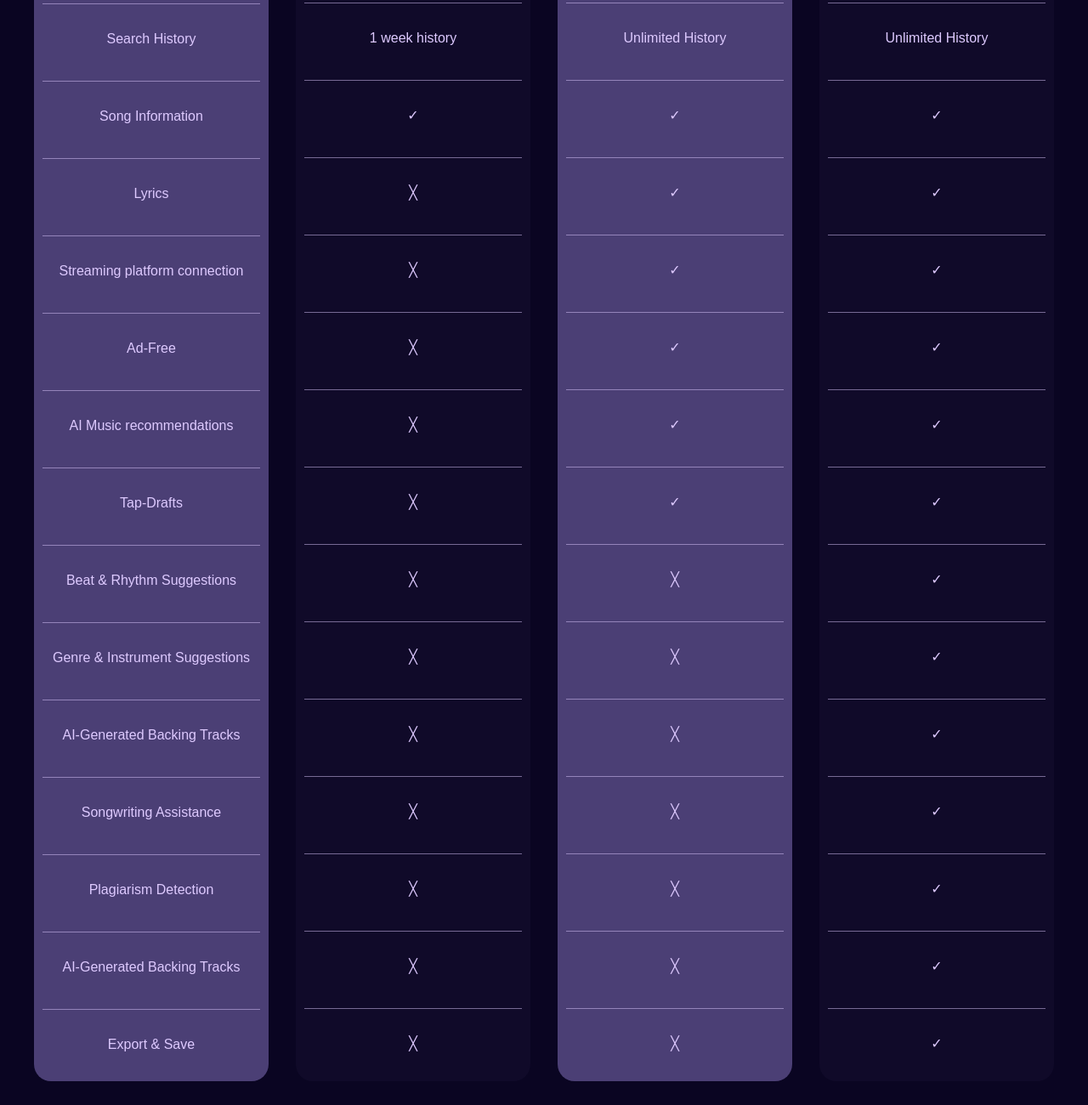
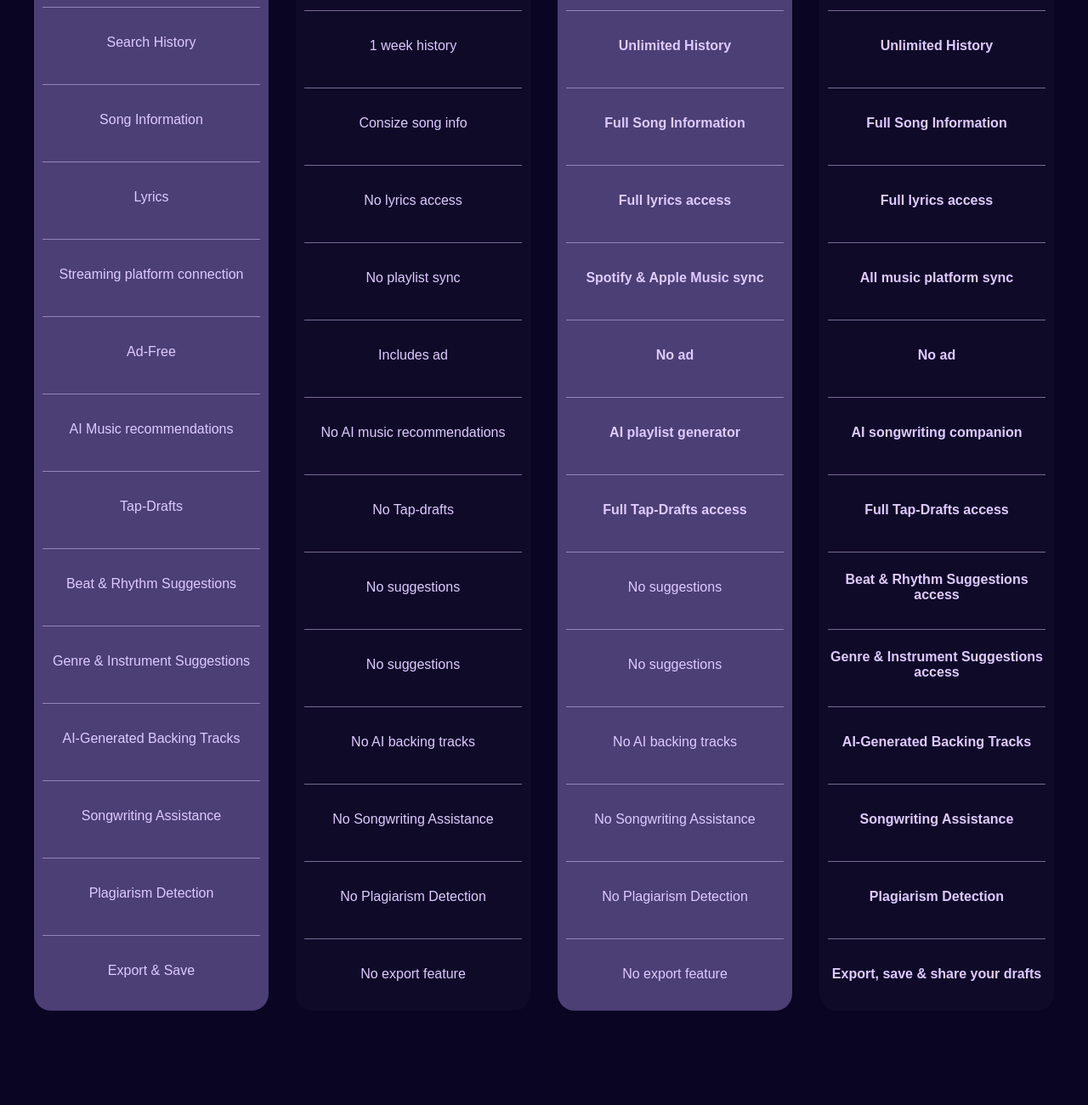
Before and after one commit to queeeety/TapToFind-DIME, a website: page pricing.html in a window 1280 px wide. Shown: the part 480-1780 px from the top of the page at 85% size. After the commit the page ends 1733 px from the top, so only its background shows below. Drawn offline with Linux system fonts and the light colour scheme; a web font is replaced by a local one.

Commit message:
pricing table is finished

```diff
--- a/pricing.html
+++ b/pricing.html
@@ -94,11 +94,6 @@
             <hr class = "pricing-line">
 
             <div class="pricing-inside-block">
-                <p class="pricing-text">AI-Generated Backing Tracks</p>
-            </div>
-            <hr class = "pricing-line">
-
-            <div class="pricing-inside-block">
                 <p class="pricing-text">Export & Save</p>
             </div>
         </div>
@@ -129,67 +124,62 @@
             <hr class = "pricing-line">
 
             <div class="pricing-inside-block">
-                <p class="pricing-text">✓</p>
+                <p class="pricing-text">Consize song info</p>
             </div>
             <hr class = "pricing-line">
 
             <div class="pricing-inside-block">
-                <p class="pricing-text">╳</p>
+                <p class="pricing-text">No lyrics access</p>
             </div>
             <hr class = "pricing-line">
 
             <div class="pricing-inside-block">
-                <p class="pricing-text">╳</p>
+                <p class="pricing-text">No playlist sync</p>
             </div>
             <hr class = "pricing-line">
 
             <div class="pricing-inside-block">
-                <p class="pricing-text">╳</p>
+                <p class="pricing-text">Includes ad</p>
             </div>
             <hr class = "pricing-line">
 
             <div class="pricing-inside-block">
-                <p class="pricing-text">╳</p>
+                <p class="pricing-text">No AI music recommendations</p>
             </div>
             <hr class = "pricing-line">
 
             <div class="pricing-inside-block">
-                <p class="pricing-text">╳</p>
+                <p class="pricing-text">No Tap-drafts</p>
             </div>
             <hr class = "pricing-line">
 
             <div class="pricing-inside-block">
-                <p class="pricing-text">╳</p>
+                <p class="pricing-text">No suggestions</p>
             </div>
             <hr class = "pricing-line">
 
             <div class="pricing-inside-block">
-                <p class="pricing-text">╳</p>
+                <p class="pricing-text">No suggestions</p>
             </div>
             <hr class = "pricing-line">
 
             <div class="pricing-inside-block">
-                <p class="pricing-text">╳</p>
+                <p class="pricing-text">No AI backing tracks</p>
             </div>
             <hr class = "pricing-line">
 
             <div class="pricing-inside-block">
-                <p class="pricing-text">╳</p>
+                <p class="pricing-text">No Songwriting Assistance</p>
             </div>
             <hr class = "pricing-line">
 
             <div class="pricing-inside-block">
-                <p class="pricing-text">╳</p>
+                <p class="pricing-text">No Plagiarism Detection</p>
             </div>
             <hr class = "pricing-line">
 
             <div class="pricing-inside-block">
-                <p class="pricing-text">╳</p>
-            </div>
-            <hr class = "pricing-line">
-
-            <div class="pricing-inside-block">
-                <p class="pricing-text">╳</p>
+                <p class="pricing-text">No export feature</p>
             </div>
 
         </div>
@@ -203,82 +193,77 @@
             <hr class = "pricing-line">
 
             <div class="pricing-inside-block">
-                <p class="pricing-text">10€/month</p>
+                <p class="pricing-text pos">10€/month</p>
             </div>
             <hr class = "pricing-line">
 
             <div class="pricing-inside-block">
-                <p class="pricing-text">Unlimited Searches</p>
+                <p class="pricing-text pos">Unlimited Searches</p>
             </div>
             <hr class = "pricing-line">
 
             <div class="pricing-inside-block">
-                <p class="pricing-text">Unlimited History</p>
+                <p class="pricing-text pos">Unlimited History</p>
             </div>
             <hr class = "pricing-line">
 
             <div class="pricing-inside-block">
-                <p class="pricing-text">✓</p>
+                <p class="pricing-text pos">Full Song Information</p>
             </div>
             <hr class = "pricing-line">
 
             <div class="pricing-inside-block">
-                <p class="pricing-text">✓</p>
+                <p class="pricing-text pos">Full lyrics access</p>
             </div>
             <hr class = "pricing-line">
 
             <div class="pricing-inside-block">
-                <p class="pricing-text">✓</p>
+                <p class="pricing-text pos">Spotify & Apple Music sync</p>
             </div>
             <hr class = "pricing-line">
 
             <div class="pricing-inside-block">
-                <p class="pricing-text">✓</p>
+                <p class="pricing-text pos">No ad</p>
             </div>
             <hr class = "pricing-line">
 
             <div class="pricing-inside-block">
-                <p class="pricing-text">✓</p>
+                <p class="pricing-text pos">AI playlist generator</p>
             </div>
             <hr class = "pricing-line">
 
             <div class="pricing-inside-block">
-                <p class="pricing-text">✓</p>
+                <p class="pricing-text pos">Full Tap-Drafts access</p>
             </div>
             <hr class = "pricing-line">
 
             <div class="pricing-inside-block">
-                <p class="pricing-text">╳</p>
+                <p class="pricing-text">No suggestions</p>
             </div>
             <hr class = "pricing-line">
 
             <div class="pricing-inside-block">
-                <p class="pricing-text">╳</p>
+                <p class="pricing-text">No suggestions</p>
             </div>
             <hr class = "pricing-line">
 
             <div class="pricing-inside-block">
-                <p class="pricing-text">╳</p>
+                <p class="pricing-text">No AI backing tracks</p>
             </div>
             <hr class = "pricing-line">
 
             <div class="pricing-inside-block">
-                <p class="pricing-text">╳</p>
+                <p class="pricing-text">No Songwriting Assistance</p>
             </div>
             <hr class = "pricing-line">
 
             <div class="pricing-inside-block">
-                <p class="pricing-text">╳</p>
+                <p class="pricing-text">No Plagiarism Detection</p>
             </div>
             <hr class = "pricing-line">
 
             <div class="pricing-inside-block">
-                <p class="pricing-text">╳</p>
-            </div>
-            <hr class = "pricing-line">
-
-            <div class="pricing-inside-block">
-                <p class="pricing-text">╳</p>
+                <p class="pricing-text">No export feature</p>
             </div>
         </div>
 
@@ -286,87 +271,82 @@
             <h1 class="pricing-header">Pro Art</h1>
             <!-- button -->
             <div class="pricing-button">
-                <p>Get Started</p>
+                <p class = "pricing-text pos">Get Started</p>
             </div>
             <hr class = "pricing-line">
 
             <div class="pricing-inside-block">
-                <p class="pricing-text">25€/month</p>
+                <p class="pricing-text pos">25€/month</p>
             </div>
             <hr class = "pricing-line">
 
             <div class="pricing-inside-block">
-                <p class="pricing-text">Unlimited Searches</p>
+                <p class="pricing-text pos">Unlimited Searches</p>
             </div>
             <hr class = "pricing-line">
 
             <div class="pricing-inside-block">
-                <p class="pricing-text">Unlimited History</p>
+                <p class="pricing-text pos">Unlimited History</p>
             </div>
             <hr class = "pricing-line">
 
             <div class="pricing-inside-block">
-                <p class="pricing-text">✓</p>
+                <p class="pricing-text pos">Full Song Information</p>
             </div>
             <hr class = "pricing-line">
 
             <div class="pricing-inside-block">
-                <p class="pricing-text">✓</p>
+                <p class="pricing-text pos">Full lyrics access</p>
             </div>
             <hr class = "pricing-line">
 
             <div class="pricing-inside-block">
-                <p class="pricing-text">✓</p>
+                <p class="pricing-text pos">All music platform sync</p>
             </div>
             <hr class = "pricing-line">
 
             <div class="pricing-inside-block">
-                <p class="pricing-text">✓</p>
+                <p class="pricing-text pos">No ad</p>
             </div>
             <hr class = "pricing-line">
 
             <div class="pricing-inside-block">
-                <p class="pricing-text">✓</p>
+                <p class="pricing-text pos">AI songwriting companion</p>
             </div>
             <hr class = "pricing-line">
 
             <div class="pricing-inside-block">
-                <p class="pricing-text">✓</p>
+                <p class="pricing-text pos">Full Tap-Drafts access</p>
             </div>
             <hr class = "pricing-line">
 
             <div class="pricing-inside-block">
-                <p class="pricing-text">✓</p>
+                <p class="pricing-text pos">Beat & Rhythm Suggestions access</p>
             </div>
             <hr class = "pricing-line">
 
             <div class="pricing-inside-block">
-                <p class="pricing-text">✓</p>
+                <p class="pricing-text pos">Genre & Instrument Suggestions access</p>
             </div>
             <hr class = "pricing-line">
 
             <div class="pricing-inside-block">
-                <p class="pricing-text">✓</p>
+                <p class="pricing-text pos">AI-Generated Backing Tracks</p>
             </div>
             <hr class = "pricing-line">
 
             <div class="pricing-inside-block">
-                <p class="pricing-text">✓</p>
+                <p class="pricing-text pos">Songwriting Assistance</p>
             </div>
             <hr class = "pricing-line">
 
             <div class="pricing-inside-block">
-                <p class="pricing-text">✓</p>
+                <p class="pricing-text pos">Plagiarism Detection</p>
             </div>
             <hr class = "pricing-line">
 
             <div class="pricing-inside-block">
-                <p class="pricing-text">✓</p>
-            </div>
-            <hr class = "pricing-line">
-
-            <div class="pricing-inside-block">
-                <p class="pricing-text">✓</p>
+                <p class="pricing-text pos">Export, save & share your drafts</p>
             </div>
         </div>
     </div>
--- a/pricingStyles.css
+++ b/pricingStyles.css
@@ -60,7 +60,7 @@
 }
 .pricing-title {
     font-family: 'SF-Pro', sans-serif;
-    font-weight: bold;
+    font-weight: 600;
 }
 
 .pricing-text {
@@ -68,7 +68,11 @@
     font-weight: normal;
     text-align: center;
 }
+.label {
+    font-family: 'SF-Pro', sans-serif;
+    font-weight: 900;
 
+}
 .pricing-button {
     width: 100%;
     display: flex;
@@ -79,12 +83,18 @@
 .button-accent-color {
     background: rgba(19, 13, 45, 0.70);
 }
+
+.pos {
+    font-weight: 600;
+}
+
 .hidden-column p {
     font-family: 'SF-Pro', sans-serif;
 }
 .pricing-button p {
     font-family: 'SF-Pro', sans-serif;
-    font-weight: normal;
+    font-weight: bold;
+    font-size: 120%;
     color: #DECAFF;
 }
 
@@ -93,3 +103,9 @@
         display: none;
     }
 }
+
+@media screen and (max-width: 500px) {
+    .pricing-table {
+        display: inline;
+    }
+}
```
